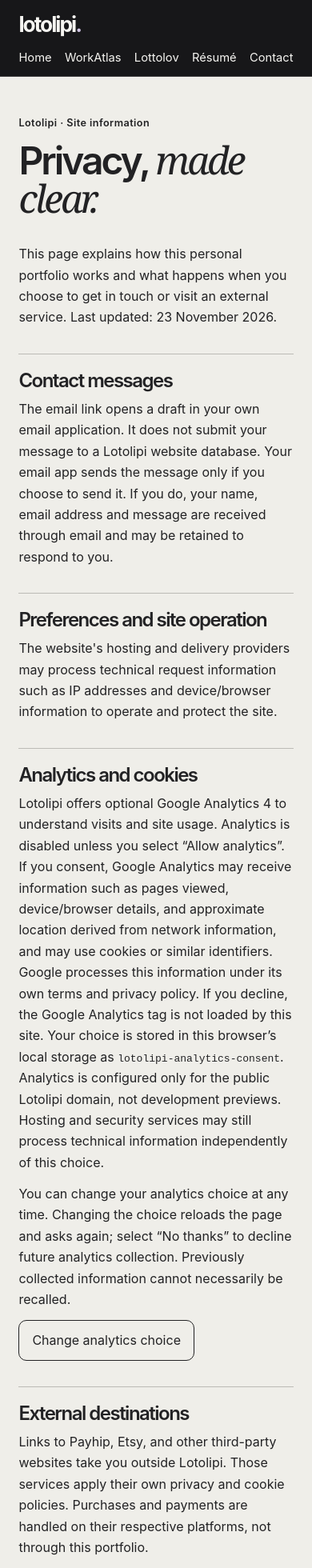
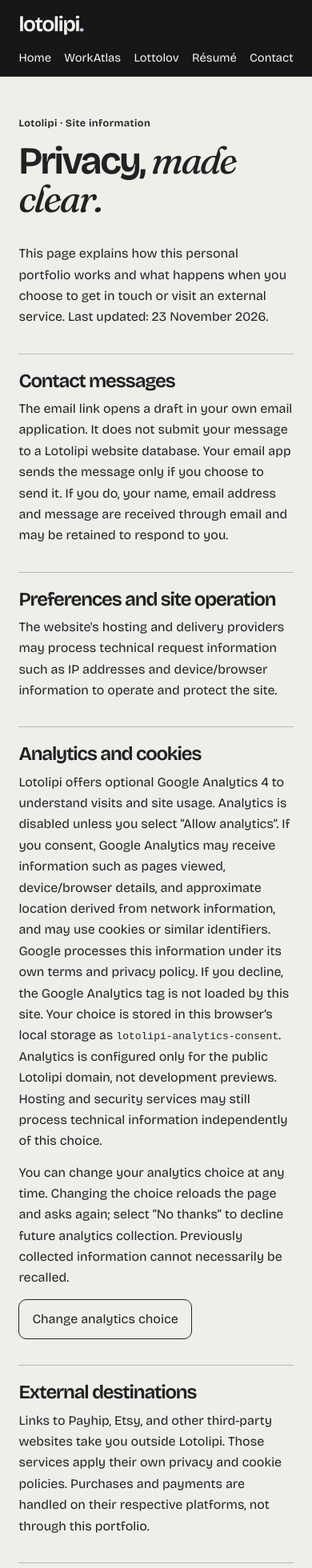
Before and after one commit to lotolipi/product-design-portfolio, a Next.js app: page /privacy in a window 390 px wide. Shown: the top 1960 px of the page at 80% size. Built offline with nearby package versions, Linux system fonts and the light colour scheme.

Commit message:
Bring editorial type and responsive accents to the portfolio

```diff
--- a/public/assets/portfolio.css
+++ b/public/assets/portfolio.css
@@ -294,3 +294,16 @@ nav [aria-current=page]{text-decoration:underline;text-underline-offset:.3em}@me
 .privacy-page h2{border-top:1px solid #bcbbb6;margin:2rem 0 .65rem;padding-top:1.3rem;font-size:clamp(1.5rem,3vw,2.2rem)}
 .privacy-page p{line-height:1.65;margin-bottom:.8rem;overflow-wrap:anywhere}
 .privacy-foot{padding:1.2rem 0}
+
+@font-face{font-family:'Bricolage Grotesque';src:url('/fonts/bricolage.woff') format('woff');font-weight:200 800;font-display:swap}
+@font-face{font-family:Fraunces;src:url('/fonts/fraunces.woff') format('woff');font-weight:100 900;font-style:italic;font-display:swap}
+:root{font-family:'Bricolage Grotesque',system-ui,sans-serif}
+h1,h2,h3,.wordmark{font-family:inherit;font-weight:650;letter-spacing:-.047em}
+.hero em,.route-hero h1 em,.privacy-page h1 em,h2 em{font-family:Fraunces,Georgia,serif;font-style:italic;font-weight:450;letter-spacing:-.045em}
+button,input,select,textarea{font-family:inherit}
+.handoff-game h3,.print-puzzle h3{font-weight:720;letter-spacing:-.04em}
+@media(hover:hover) and (prefers-reduced-motion:no-preference){
+  .print-item figcaption,.back-top .icon{transition:transform .22s var(--ease)}
+  .print-item:hover figcaption,.print-item:focus-visible figcaption{transform:translateX(.2rem)}
+  .back-top:hover .icon{transform:translateY(-.22rem)}
+}
```
Also changed, not shown: app/lottolov/portfolio.html.json (+1 -1 lines), app/portfolio.html.json (+1 -1 lines), app/resume/portfolio.html.json (+1 -1 lines), app/work/workatlas/portfolio.html.json (+1 -1 lines), public/fonts/bricolage-OFL.txt (added), public/fonts/bricolage.woff (added), public/fonts/fraunces-OFL.txt (added), public/fonts/fraunces.woff (added).
